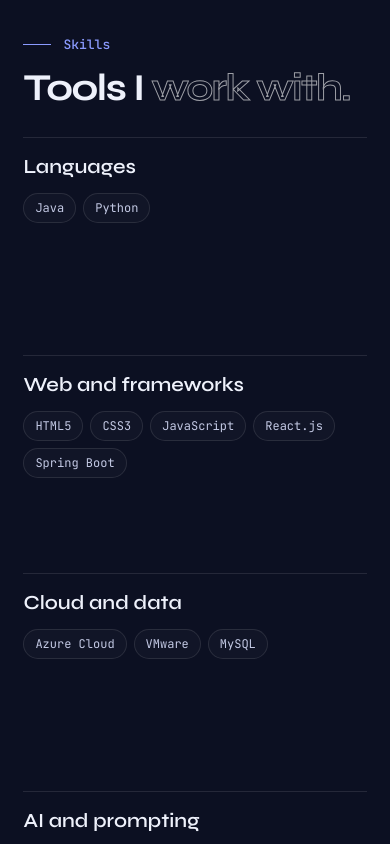
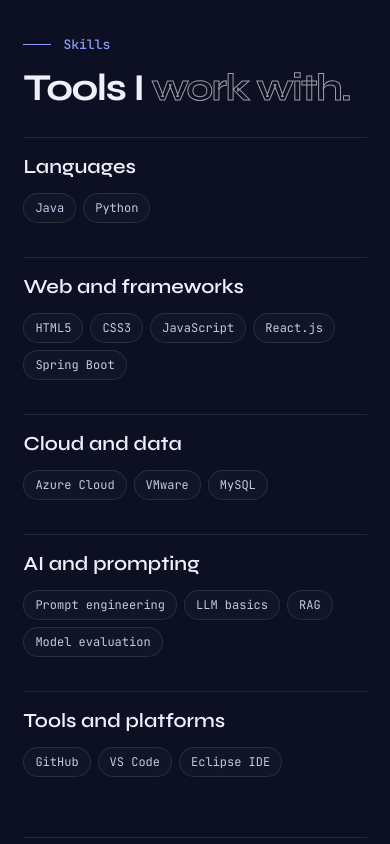
Before and after one commit to bharath609/YBharathKumar.portfolio, a React (Vite) app: page / in a window 390 px wide. Shown: the part 4540-5384 px from the top of the page. Built offline with nearby package versions, Linux system fonts and the light colour scheme.

Commit message:
Skills: full balanced rows, aligned tops, no empty gaps

```diff
--- a/src/styles.css
+++ b/src/styles.css
@@ -109,8 +109,10 @@
 .chip:hover{color:var(--ac);border-color:rgba(var(--rgb),.5)}
 .more{margin-top:auto;font:500 13px var(--m);width:max-content}.more span{color:var(--ac);margin-left:6px}
 .hint{display:flex;justify-content:space-between;font:400 12px var(--m);color:#6f789c;margin-top:18px}
-.skills{display:grid;grid-template-columns:repeat(auto-fit,minmax(230px,1fr));gap:18px;margin-top:20px}
-.sg{border-top:1px solid var(--line);padding-top:16px;min-height:200px}
+.skills{display:grid;grid-template-columns:repeat(6,1fr);gap:18px;margin-top:20px;align-items:start}
+.sg{border-top:1px solid var(--line);padding-top:16px}
+.sg:nth-child(-n+3){grid-column:span 2}
+.sg:nth-child(n+4){grid-column:span 3}
 .sg h3{font:600 20px var(--d);margin-bottom:6px}.sg .chips{margin-top:14px}
 .soft{margin-top:44px;padding-top:20px;border-top:1px solid var(--line);display:flex;flex-wrap:wrap;gap:12px 30px;font:400 13px var(--m);color:var(--muted)}
 .soft b{color:var(--ac);font-weight:500}
@@ -156,7 +158,9 @@
 .pipe{grid-template-columns:repeat(3,1fr)}.pipe div:nth-child(3){border-right:0}.pipe div{border-bottom:1px solid var(--line)}
 .card{flex-basis:78vw}.ti{grid-template-columns:1fr;display:block;padding-left:22px}.td{position:absolute;margin-left:-22px}.ty{padding:0 0 10px}
 .stats{grid-template-columns:repeat(2,1fr)}.stats div:nth-child(2){border-right:0}.stats div:nth-child(-n+2){border-bottom:1px solid var(--line)}
-.row .btn{flex:1;justify-content:center}}
+.row .btn{flex:1;justify-content:center}
+.skills{grid-template-columns:repeat(2,1fr)}.sg:nth-child(-n+3),.sg:nth-child(n+4){grid-column:span 1}.sg:last-child{grid-column:span 2}}
+@media(max-width:600px){.skills{grid-template-columns:1fr}.sg:last-child{grid-column:span 1}}
 @media(max-width:400px){.pipe{grid-template-columns:repeat(3,minmax(0,1fr))}.pipe div{padding:12px}.pipe b{font-size:13px}.orb{width:58%}.n1,.n3{left:14%}.n2,.n4{left:86%}.node{font-size:max(9.5px,3.1cqw)}}
 @media(max-width:340px){.orb{width:54%}}
 @media(prefers-reduced-motion:reduce){*,*:before,*:after{animation-duration:.01ms!important;animation-iteration-count:1!important;transition-duration:.01ms!important;scroll-behavior:auto!important}}
```
